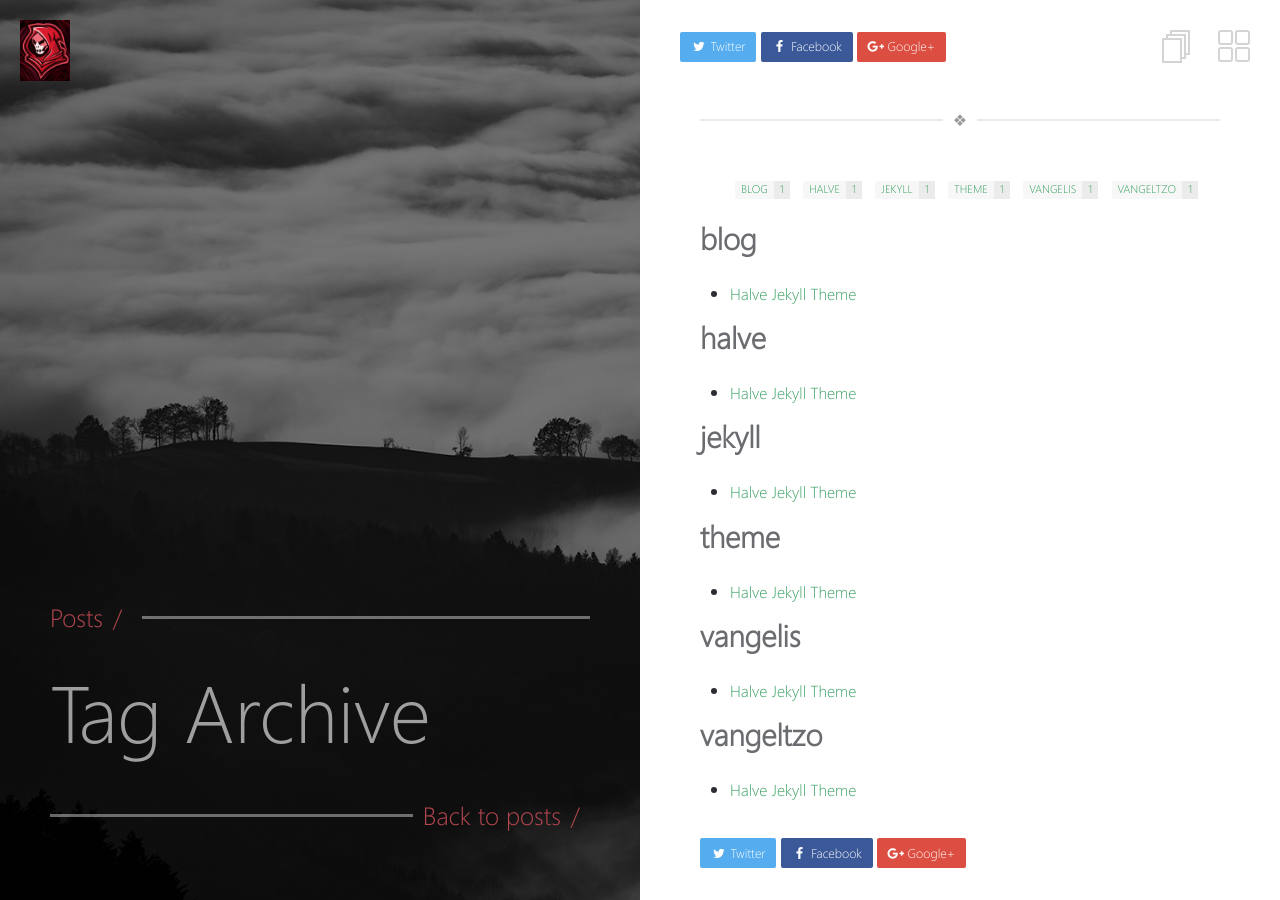
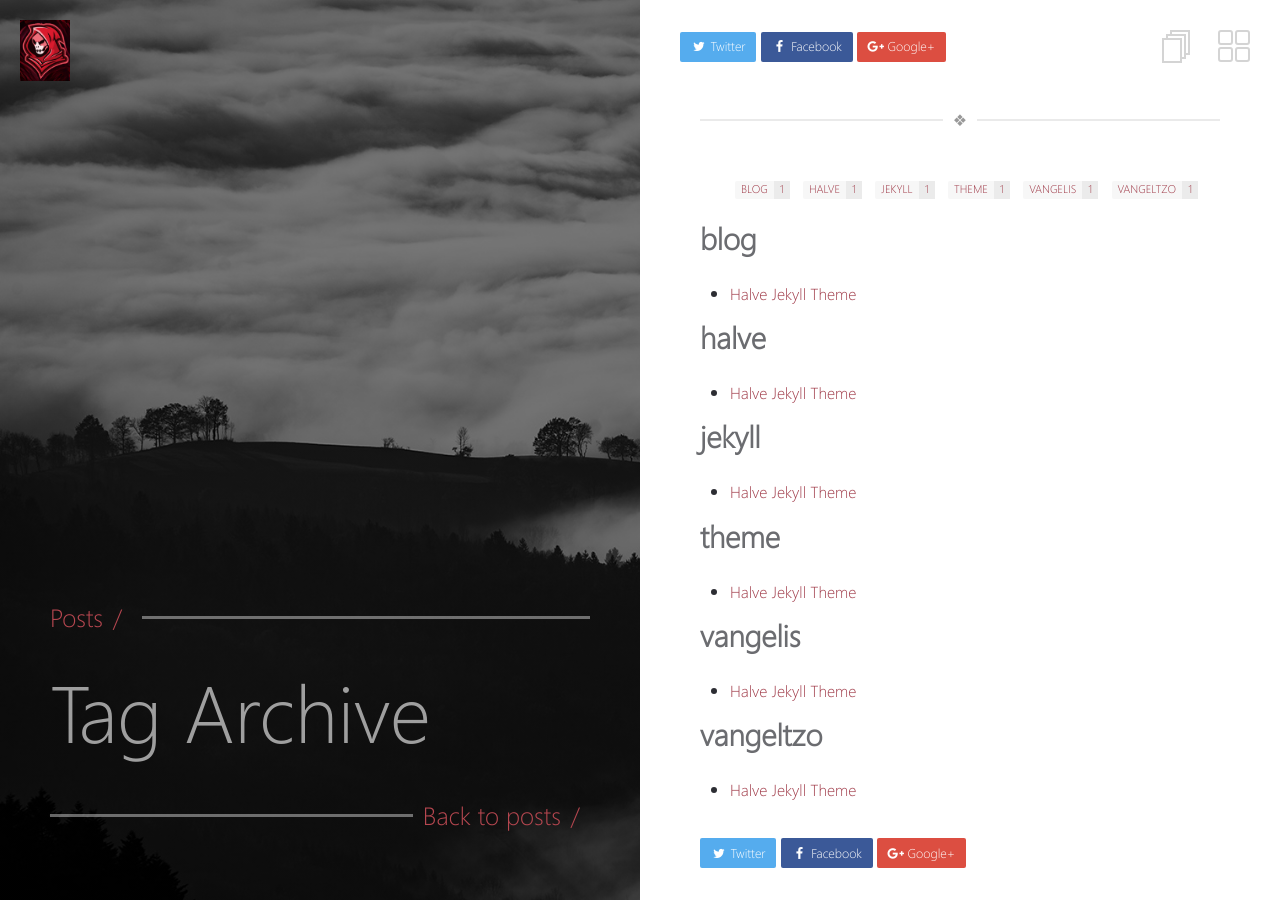
Before and after one commit to Psyrizt/psyrizt.github.io, a Jekyll site: the page built from _pages/tags.md, in a window 1280 px wide. Built offline with Jekyll 4.4.1, drawn with Linux system fonts in a browser that asks for light colours.

Commit message:
Theme Test

```diff
--- a/assets/_sass/_site.scss
+++ b/assets/_sass/_site.scss
@@ -495,7 +495,7 @@
       color: darken($white, 40);
     }
     .date {
-      color: #399f62;
+      color: #a5333c;
       float: right;
       display: inline-block;
       font-size: 15px;
@@ -564,7 +564,7 @@
     display: block;
   }
   a:not(.btn):not(.pagination_pager) {
-    color: #399f62;
+    color: #9f3947;
     border-bottom: 1px dotted $green;
   }
   ul,
@@ -626,7 +626,7 @@
     a {
       color: $green;
       &:hover {
-        color: #4dbe7a;
+        color: #000000;
       }
     }
     em {
```
